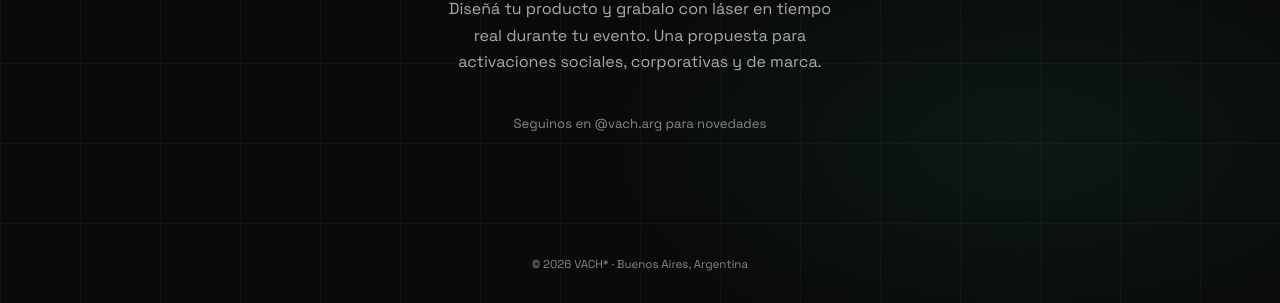
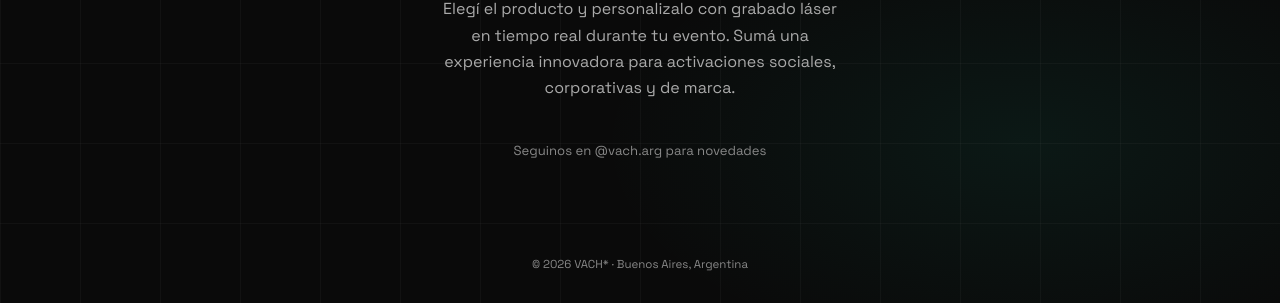
Before and after one commit to jonivach/vach-site, a plain HTML site: page vach-site/laservach/index.html in a window 1280 px wide. Shown: the part 497-800 px from the top of the page. Drawn offline with Linux system fonts and the light colour scheme.

Commit message:
Actualizar textos de descripción en páginas Próximamente de LaserVach y SubliVach

```diff
--- a/vach-site/laservach/index.html
+++ b/vach-site/laservach/index.html
@@ -93,7 +93,7 @@
     <div class="soon"><span class="pulse"></span> Próximamente</div>
     <p class="label">↗ LaserVach</p>
     <h1>Grabado láser<br><em>en vivo.</em></h1>
-    <p>Diseñá tu producto y grabalo con láser en tiempo real durante tu evento. Una propuesta para activaciones sociales, corporativas y de marca.</p>
+    <p>Creá desde tu celular el diseño que más te guste. Elegí el producto y personalizalo con grabado láser en tiempo real durante tu evento. Sumá una experiencia innovadora para activaciones sociales, corporativas y de marca.</p>
     <a href="https://www.instagram.com/vach.arg/" target="_blank" class="back-link">Seguinos en @vach.arg para novedades</a>
   </div>
   <footer>© 2026 VACH* · Buenos Aires, Argentina</footer>
```
Also changed, not shown: vach-site/vachlive/index.html (+1 -1 lines).
